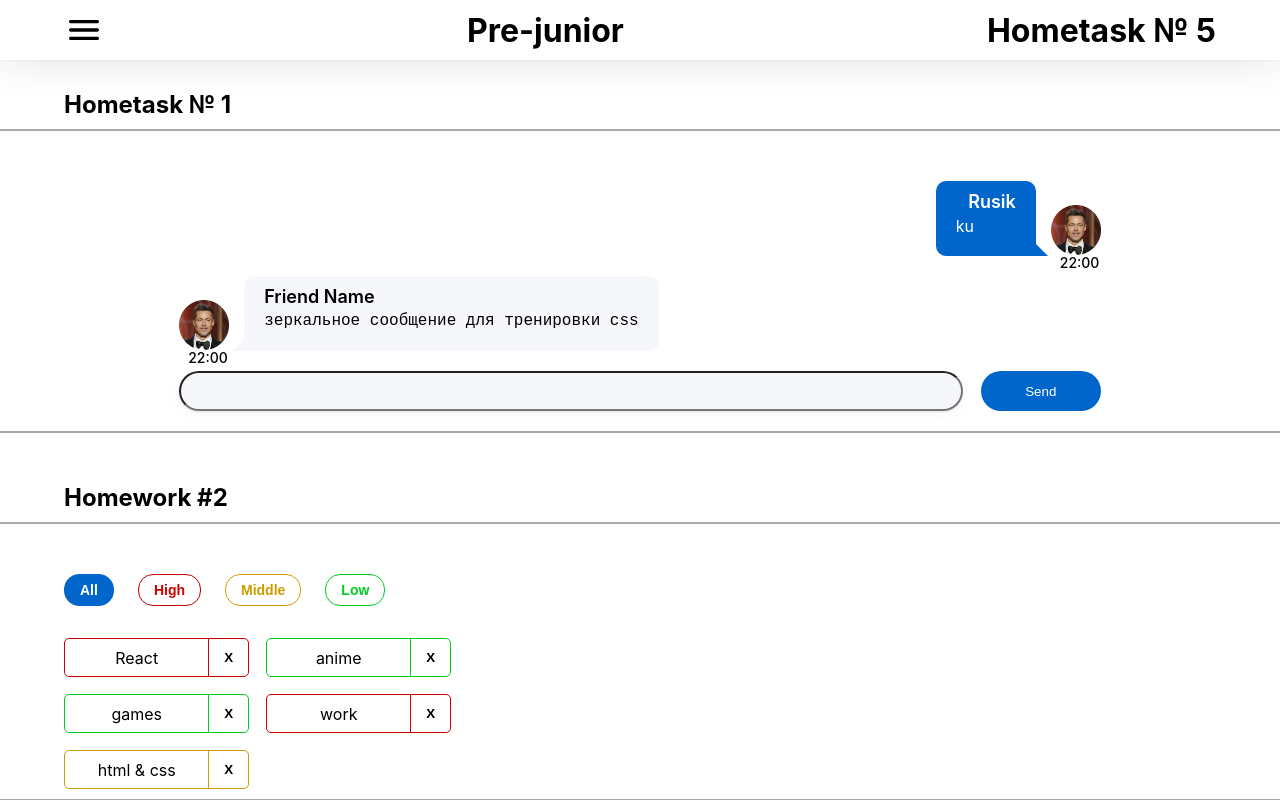
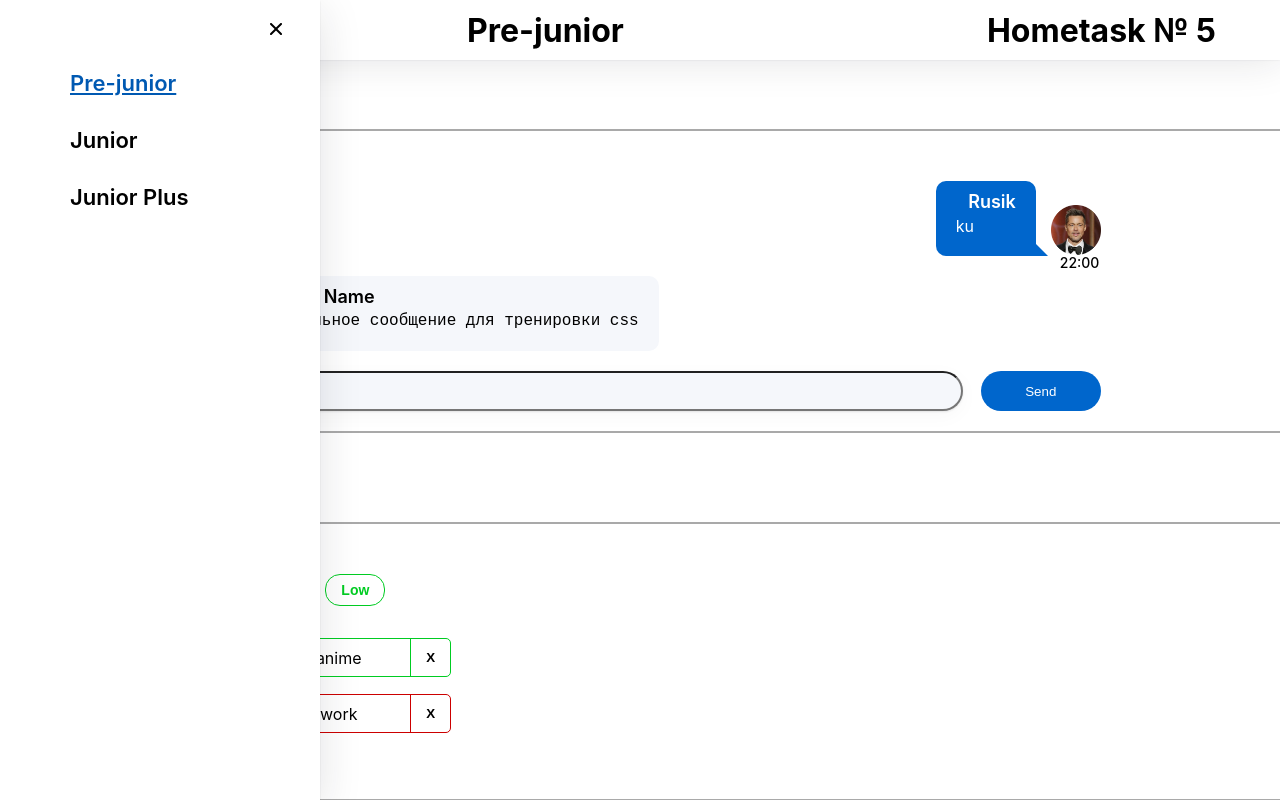
Before and after one commit to hellpains/hw2-master, a React (Create React App) app: page /#/pre-junior in a window 1280 px wide. Shown: the top 800 px of the page. Built offline with nearby package versions, Linux system fonts and the light colour scheme.

Commit message:
HW 5, fixed NavLink active class

```diff
--- a/package.json
+++ b/package.json
@@ -20,7 +20,7 @@
     "react": "18.2.0",
     "react-dom": "18.2.0",
     "react-redux": "8.0.4",
-    "react-router-dom": "6.4.3",
+    "react-router-dom": "^6.6.1",
     "react-scripts": "5.0.1",
     "redux": "4.2.0",
     "typescript": "4.7.4",
--- a/src/s2-homeworks/hw05/sidebar/Sidebar.tsx
+++ b/src/s2-homeworks/hw05/sidebar/Sidebar.tsx
@@ -13,13 +13,12 @@ export const Sidebar: FC<PropsType> = ({open, handleClose}) => {
     const sidebarClass = s.sidebar
         + (open ? ' ' + s.open : '')
 
-    const activeClassName = (params: any) => params.isActive ? s.active : '';
     return (
         <>
             {/*затемнение справа от открытого меню*/}
             {open && <div className={s.background} onClick={handleClose}/>}
 
-            {open &&
+
                 <aside className={sidebarClass}>
                     <button className={s.close} onClick={handleClose}>
                         <img
@@ -34,7 +33,7 @@ export const Sidebar: FC<PropsType> = ({open, handleClose}) => {
                             id={'hw5-pre-junior-link'}
                             to={PATH.PRE_JUNIOR}
                             onClick={handleClose}
-                            className={params => params.isActive ? s.active : ''} // делает студент
+                            className={({ isActive }) => (isActive ? s.active : '')}// делает студент
                         >
                             Pre-junior
                         </NavLink>
@@ -42,7 +41,7 @@ export const Sidebar: FC<PropsType> = ({open, handleClose}) => {
                             id={'hw5-junior-link'}
                             to={PATH.JUNIOR}
                             onClick={handleClose}
-                            className={params => params.isActive ? s.active : ''} // делает студент
+                            className={({ isActive }) => (isActive ? s.active : '')} // делает студент
                         >
                             Junior
                         </NavLink>
@@ -50,12 +49,12 @@ export const Sidebar: FC<PropsType> = ({open, handleClose}) => {
                             id={'hw5-junior-plus-link'}
                             to={PATH.JUNIOR_PLUS}
                             onClick={handleClose}
-                            className={params => params.isActive ? s.active : ''} // делает студент
+                            className={({ isActive }) => (isActive ? s.active : '')} // делает студент
                         >
                             Junior Plus
                         </NavLink>
                     </nav>
-                </aside>}
+                </aside>
         </>
     )
 }
```
Also changed, not shown: src/s2-homeworks/hw05/sidebar/Sidebar.module.css (+5 -2 lines), 1 other file (tests, documents, lock files or other folders).
